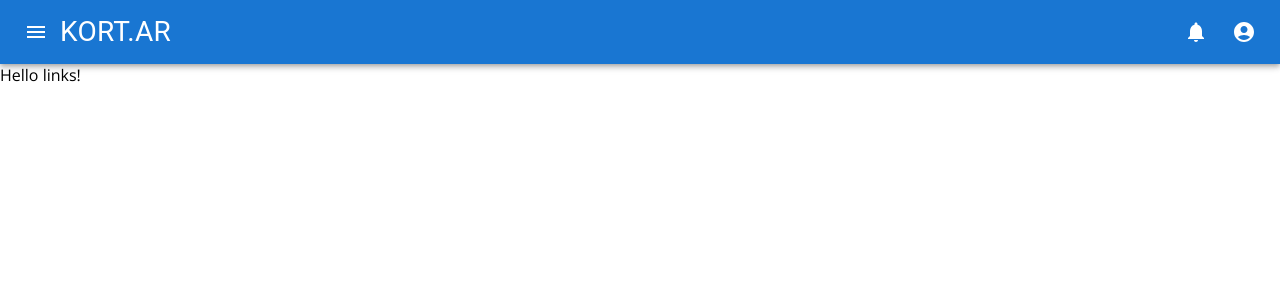
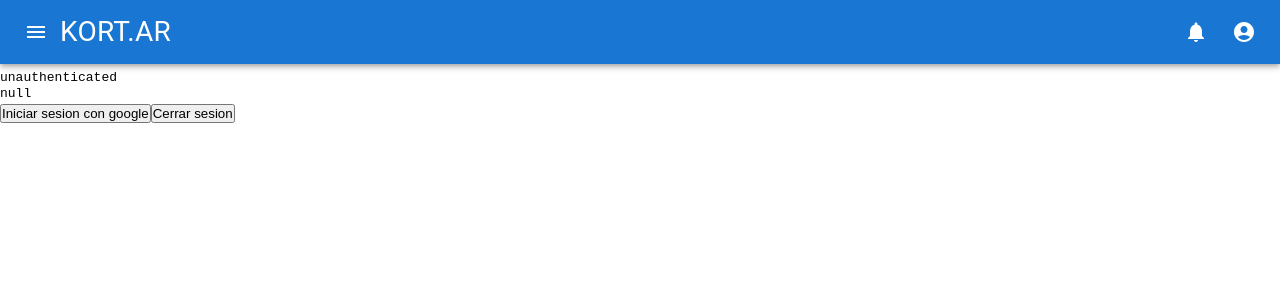
Before and after one commit to rei-rala/kort.ar, a Next.js app: page / in a window 1280 px wide. Shown: the top 300 px of the page. Built offline with nearby package versions, Linux system fonts and the light colour scheme; no server answers.

Commit message:
Added sign in with Google

```diff
--- a/next.config.js
+++ b/next.config.js
@@ -1,8 +1,11 @@
 /** @type {import('next').NextConfig} */
 const nextConfig = {
   images: {
-    // TODO: remove testing urls
-    domains: ["avatars.githubusercontent.com"],
+    domains: [
+      "*.googleusercontent.com",
+      // TODO: remove testing urls
+      "avatars.githubusercontent.com",
+    ],
   },
 };
 
--- a/package.json
+++ b/package.json
@@ -19,6 +19,7 @@
     "eslint": "8.44.0",
     "eslint-config-next": "13.4.7",
     "next": "13.4.7",
+    "next-auth": "^4.22.1",
     "react": "18.2.0",
     "react-dom": "18.2.0",
     "typescript": "5.1.6"
--- a/src/app/layout.tsx
+++ b/src/app/layout.tsx
@@ -2,7 +2,7 @@ import "./globals.css";
 import { Open_Sans, Rubik } from "next/font/google";
 
 import { Navbar } from "../components/Navbar";
-import { BrowserContextProvider } from "../contexts/BrowserContext";
+import Providers from "./providers";
 
 const openSans = Open_Sans({ subsets: ["latin"] });
 const rubik = Rubik({ subsets: ["latin"] });
@@ -17,10 +17,10 @@ export const RootLayout: DefaultComponent = ({ children }) => {
   return (
     <html lang="es">
       <body className={openSans.className}>
-        <BrowserContextProvider>
+        <Providers>
           <Navbar brandFont={rubik.className} />
           {children}
-        </BrowserContextProvider>
+        </Providers>
       </body>
     </html>
   );
--- a/src/app/page.tsx
+++ b/src/app/page.tsx
@@ -1,5 +1,17 @@
 "use client";
 
+import { useSession, signIn, signOut } from "next-auth/react";
+
 export default function Home() {
-  return <main>Hello links!</main>;
+  const { data, status } = useSession();
+  return (
+    <main>
+      <code>{status}</code>
+      <code>
+        <pre>{JSON.stringify(data, null, "\t")}</pre>
+      </code>
+      <button onClick={() => signIn("google")}>Iniciar sesion con google</button>
+      <button onClick={() => signOut()}>Cerrar sesion</button>
+    </main>
+  );
 }
--- /dev/null
+++ b/src/app/providers.tsx
@@ -0,0 +1,14 @@
+"use client";
+
+import { SessionProvider } from "next-auth/react";
+import { BrowserContextProvider } from "../contexts/BrowserContext";
+
+const Providers: DefaultComponent = ({ children }) => {
+  return (
+    <SessionProvider>
+      <BrowserContextProvider>{children}</BrowserContextProvider>
+    </SessionProvider>
+  );
+};
+
+export default Providers;
```
Also changed, not shown: src/app/[link]/page.tsx (deleted, +0 -15 lines), src/app/api/auth/[...nextauth]/route.ts (added, +29 -0 lines), src/app/api/auth/access/route.ts (deleted, +0 -7 lines), tsconfig.json (+17 -4 lines), src/app/api/route.ts (renamed from src/app/api/auth/route.ts), 2 other files (tests, documents, lock files or other folders).
